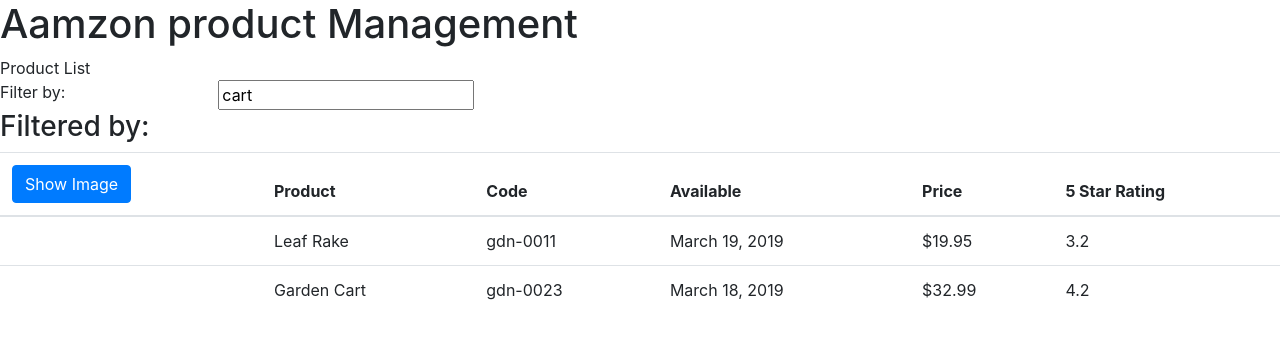
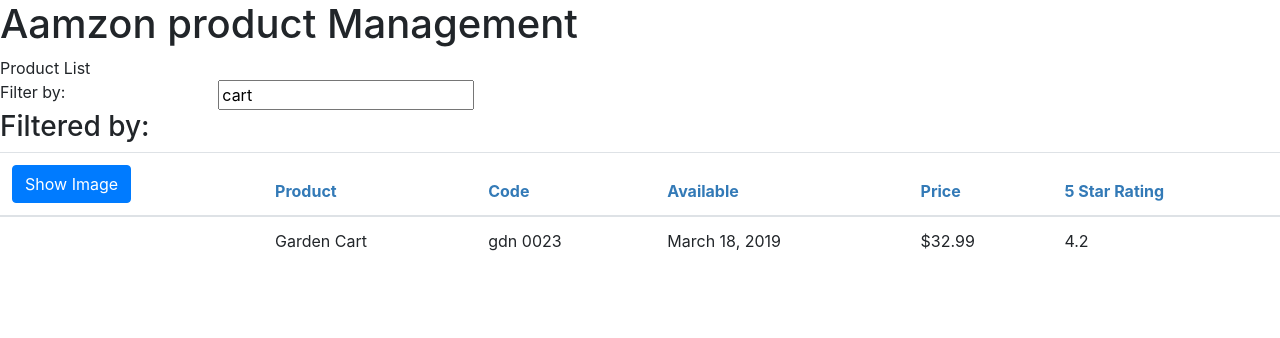
Before and after one commit to SandipPunalkar/AmazonProductManagement-angular8, an Angular app: page / in a window 1280 px wide. Shown: the top 338 px of the page. Built offline with nearby package versions, Linux system fonts and the light colour scheme.

Commit message:
Add filter to product list.

```diff
--- a/src/app/app.module.ts
+++ b/src/app/app.module.ts
@@ -5,11 +5,13 @@
 import { AppRoutingModule } from './app-routing.module';
 import { AppComponent } from './app.component';
 import { ProductListComponent } from './products/product-list.component';
+import { ConvertToSpacesPipe } from './shared/convert-to-spaces.pipe';
 
 @NgModule({
   declarations: [
     AppComponent,
-    ProductListComponent
+    ProductListComponent,
+    ConvertToSpacesPipe
   ],
   imports: [
     BrowserModule,
--- a/src/app/products/product-list.component.css
+++ b/src/app/products/product-list.component.css
@@ -0,0 +1,3 @@
+thead {
+    color: #337AB7;
+  }
--- a/src/app/products/product-list.component.html
+++ b/src/app/products/product-list.component.html
@@ -27,10 +27,10 @@
                         </tr>
                     </thead>
                     <tbody>
-                        <tr *ngFor="let product of products">
+                        <tr *ngFor="let product of filteredProducts">
                             <td><img *ngIf="showImage" [src]="product.imageUrl" [title]="product.productName" [style.width.px]="imageWidth" [style.margin.px]="imageMargin"/></td>
                             <td>{{ product.productName }}</td>
-                            <td>{{ product.productCode | lowercase }}</td>
+                            <td>{{ product.productCode | lowercase | convertToSpaces:'-'}}</td>
                             <td>{{ product.releaseDate }}</td>
                             <td>{{ product.price | currency:'USD':true:'1.2-2' }}</td>
                             <td>{{ product.starRating }}</td>
--- a/src/app/products/product-list.component.ts
+++ b/src/app/products/product-list.component.ts
@@ -1,42 +1,68 @@
-import { Component } from '@angular/core';
+import { Component, OnInit } from "@angular/core";
+import { IProduct } from "./product";
 
 @Component({
-  selector: 'pm-products',
-  templateUrl: './product-list.component.html',
-  styleUrls: ['./product-list.component.css']
+  selector: "pm-products",
+  templateUrl: "./product-list.component.html",
+  styleUrls: ["./product-list.component.css"]
 })
-export class ProductListComponent {
-  pageTitle:string="Product List";
-  imageWidth:number=50;
-  imageMargin:number=2;
+export class ProductListComponent implements OnInit {
+  pageTitle: string = "Product List";
+  imageWidth: number = 50;
+  imageMargin: number = 2;
 
-  showImage:boolean=false;
+  showImage: boolean = false;
 
-  listFilter:string="cart";
+  _listFilter: string;
+  get listFilter(): string {
+    return this._listFilter;
+  }
+  set listFilter(value: string) {
+    this._listFilter = value;
+    this.filteredProducts = this.listFilter ? this.performFilter(this.listFilter) : this.products;
+  }
 
-  products: any[] =[
+  filteredProducts: IProduct[];
+
+  products: IProduct[] = [
     {
-      "productId": 1,
-      "productName": "Leaf Rake",
-      "productCode": "GDN-0011",
-      "releaseDate": "March 19, 2019",
-      "description": "Leaf rake with 48-inch wooden handle.",
-      "price": 19.95,
-      "starRating": 3.2,
-      "imageUrl": "assets/images/leaf_rake.png"
+      productId: 1,
+      productName: "Leaf Rake",
+      productCode: "GDN-0011",
+      releaseDate: "March 19, 2019",
+      description: "Leaf rake with 48-inch wooden handle.",
+      price: 19.95,
+      starRating: 3.2,
+      imageUrl: "assets/images/leaf_rake.png"
     },
     {
-      "productId": 2,
-      "productName": "Garden Cart",
-      "productCode": "GDN-0023",
-      "releaseDate": "March 18, 2019",
-      "description": "15 gallon capacity rolling garden cart",
-      "price": 32.99,
-      "starRating": 4.2,
-      "imageUrl": "assets/images/garden_cart.png"
-    }];
+      productId: 2,
+      productName: "Garden Cart",
+      productCode: "GDN-0023",
+      releaseDate: "March 18, 2019",
+      description: "15 gallon capacity rolling garden cart",
+      price: 32.99,
+      starRating: 4.2,
+      imageUrl: "assets/images/garden_cart.png"
+    }
+  ];
+  constructor(){
+    this.filteredProducts = this.products;
+    this.listFilter ="cart";
+  }
 
-    toggleImage():void {
-      this.showImage = !this.showImage;
-    }
+
+  performFilter(filterBy: string): IProduct[] {
+    filterBy = filterBy.toLocaleLowerCase();
+    return this.products.filter((product: IProduct) =>
+      product.productName.toLocaleLowerCase().indexOf(filterBy) !== -1);
+  }
+
+  toggleImage(): void {
+    this.showImage = !this.showImage;
+  }
+
+  ngOnInit(): void {
+    console.log("In OnInit");
+  }
 }
--- /dev/null
+++ b/src/app/products/product.ts
@@ -0,0 +1,10 @@
+export interface IProduct {
+    productId: number;
+    productName: string;
+    productCode: string;
+    releaseDate: string;
+    price: number;
+    description: string;
+    starRating: number;
+    imageUrl: string;
+  }
--- /dev/null
+++ b/src/app/shared/convert-to-spaces.pipe.ts
@@ -0,0 +1,11 @@
+import { Pipe, PipeTransform } from '@angular/core';
+
+@Pipe({
+  name: 'convertToSpaces'
+})
+export class ConvertToSpacesPipe implements PipeTransform {
+
+  transform(value: string, character: string): string {
+    return value.replace(character, ' ');
+  }
+}
```
